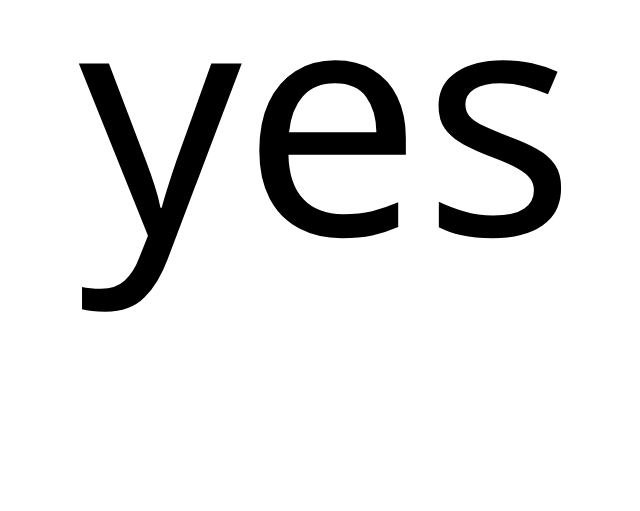
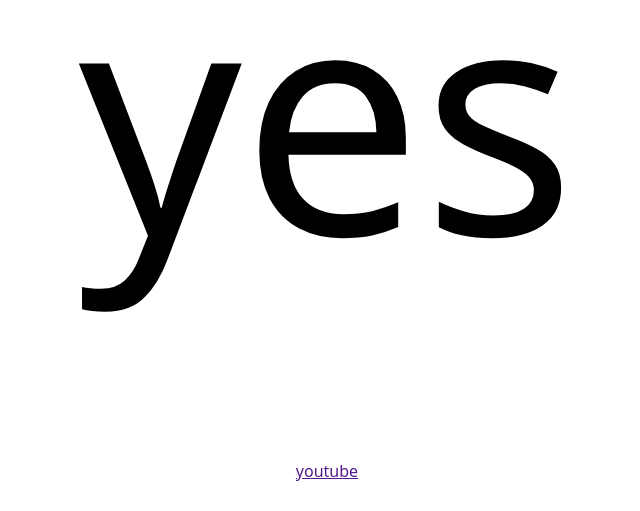
Before and after one commit to iammatthias/should-i-buy-a-gozney, a plain HTML site: page index.html in a window 1280 px wide. Shown: the part 289-800 px from the top of the page, 313-953 px from the left. Drawn offline with Linux system fonts and the light colour scheme.

Commit message:
Update index.html

```diff
--- a/index.html
+++ b/index.html
@@ -26,6 +26,7 @@
         margin: 0;
         padding: 0;
         display: flex;
+        flex-direction: column;
         justify-content: center;
         align-items: center;
         height: 100dvh;
@@ -34,6 +35,12 @@
         text-align: center;
         line-height: 1;
         text-transform: lowercase;
+      }
+
+      footer {
+        font-size: 16px;
+        position: absolute;
+        bottom: 32px;
       }
     </style>
   </head>
@@ -49,6 +56,11 @@
     day---break.com
 -->
   <body>
+    <main>
     yes
+    </main>
+    <footer>
+      <a href="">youtube</a>
+    </footer>
   </body>
 </html>
```
